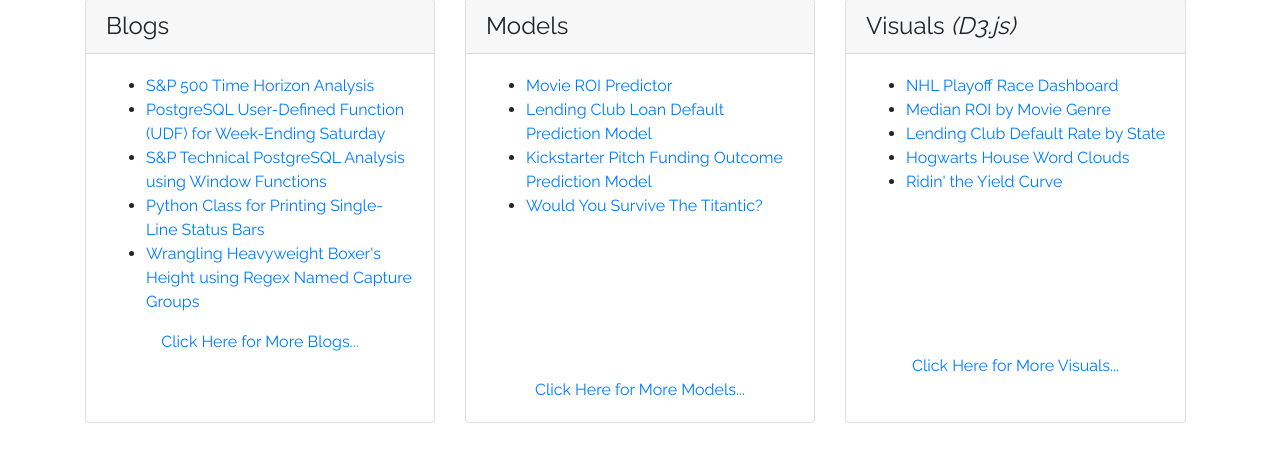
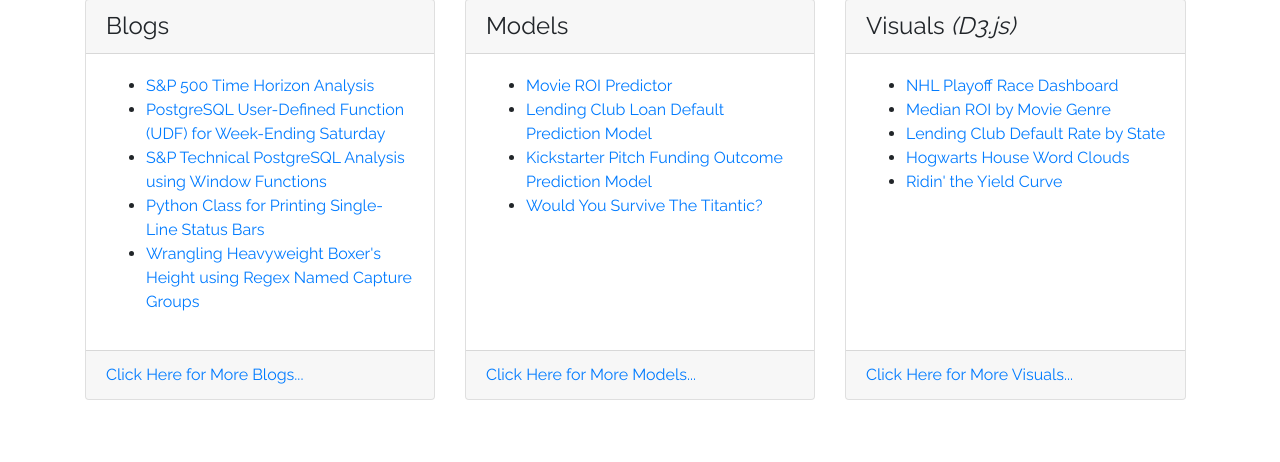
Before and after one commit to brendanfitz/portfolio-flask-app, a Flask app: page / in a window 1280 px wide. Shown: the part 71-533 px from the top of the page. Run offline with Flask 2, Linux system fonts and the light colour scheme; parts of the project's set-up code (start-up, migrations or seed data) failed here and were passed over; some libraries are stand-ins or nearby versions.

Commit message:
Add card footers to index

```diff
--- a/metis_app/core/templates/core/index.html
+++ b/metis_app/core/templates/core/index.html
@@ -11,9 +11,9 @@
           <li><a href="{{url_for('blog_posts.blog', name=blog_data.id)}}">{{blog_data.title}}</a></li>
           {% endfor %}
         </ul>
-        <div class="d-flex justify-content-center">
-          <a href="{{url_for('core.site_section_list', template_name='blogs_list')}}">Click Here for More Blogs...</a>
-        </div>
+      </div>
+      <div class="card-footer">
+        <a href="{{url_for('core.site_section_list', template_name='blogs_list')}}">Click Here for More Blogs...</a>
       </div>
     </div>
   </div>
@@ -27,15 +27,9 @@
           <li><a href="{{url_for('ml_models.models', name='fletcher')}}">Kickstarter Pitch Funding Outcome Prediction Model</a></li>
           <li><a href="{{url_for('ml_models.models', name='titantic')}}">Would You Survive The Titantic?</a></li>
         </ul>
-        <br>
-        <br>
-        <br>
-        <br>
-        <br>
-        <br>
-        <div class="d-flex justify-content-center align-items-bottom">
-          <a href="{{url_for('core.site_section_list', template_name='models_list')}}">Click Here for More Models...</a>
-        </div>
+      </div>
+      <div class="card-footer">
+        <a href="{{url_for('core.site_section_list', template_name='models_list')}}">Click Here for More Models...</a>
       </div>
     </div>
   </div>
@@ -48,15 +42,9 @@
           <li><a href="{{url_for('visuals.visual', name=visual_title)}}">{{visual_data.title}}</a></li>
           {% endfor %}
         </ul>
-        <br>
-        <br>
-        <br>
-        <br>
-        <br>
-        <br>
-        <div class="d-flex justify-content-center">
-          <a href="{{url_for('core.site_section_list', template_name='visuals_list')}}">Click Here for More Visuals...</a>
-        </div>
+      </div>
+      <div class="card-footer">
+        <a href="{{url_for('core.site_section_list', template_name='visuals_list')}}">Click Here for More Visuals...</a>
       </div>
     </div>
   </div>
```
